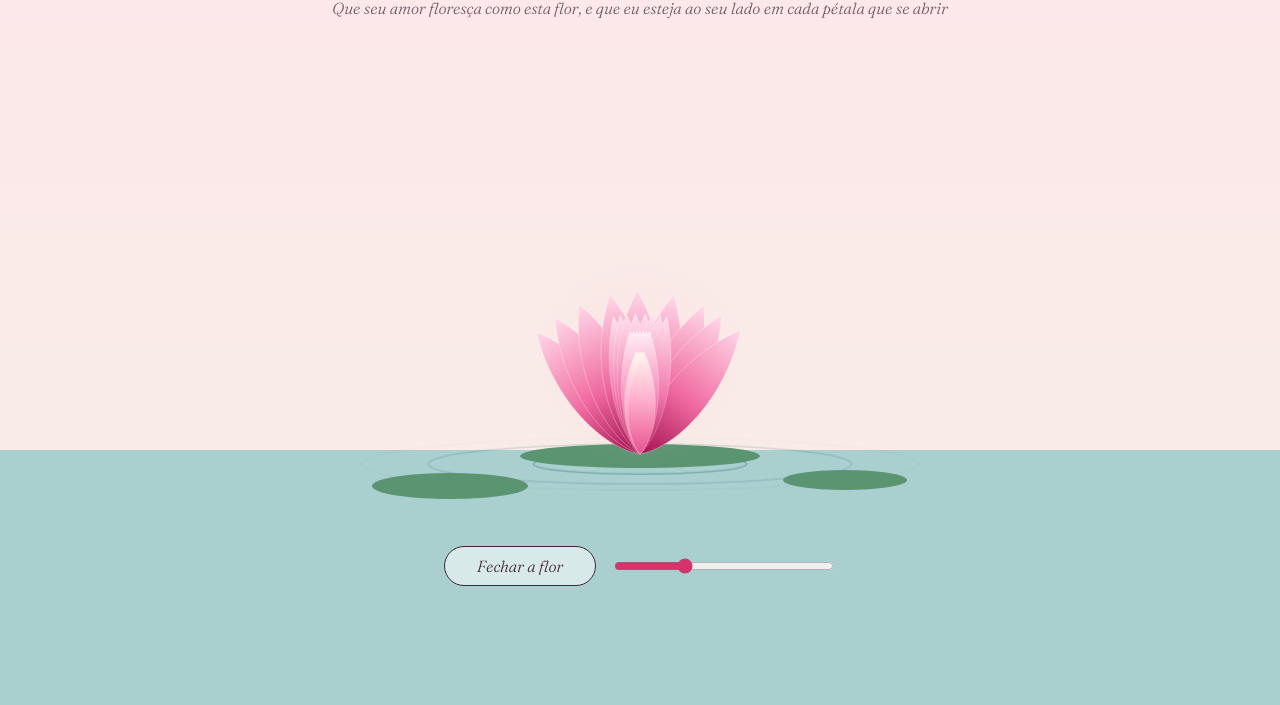
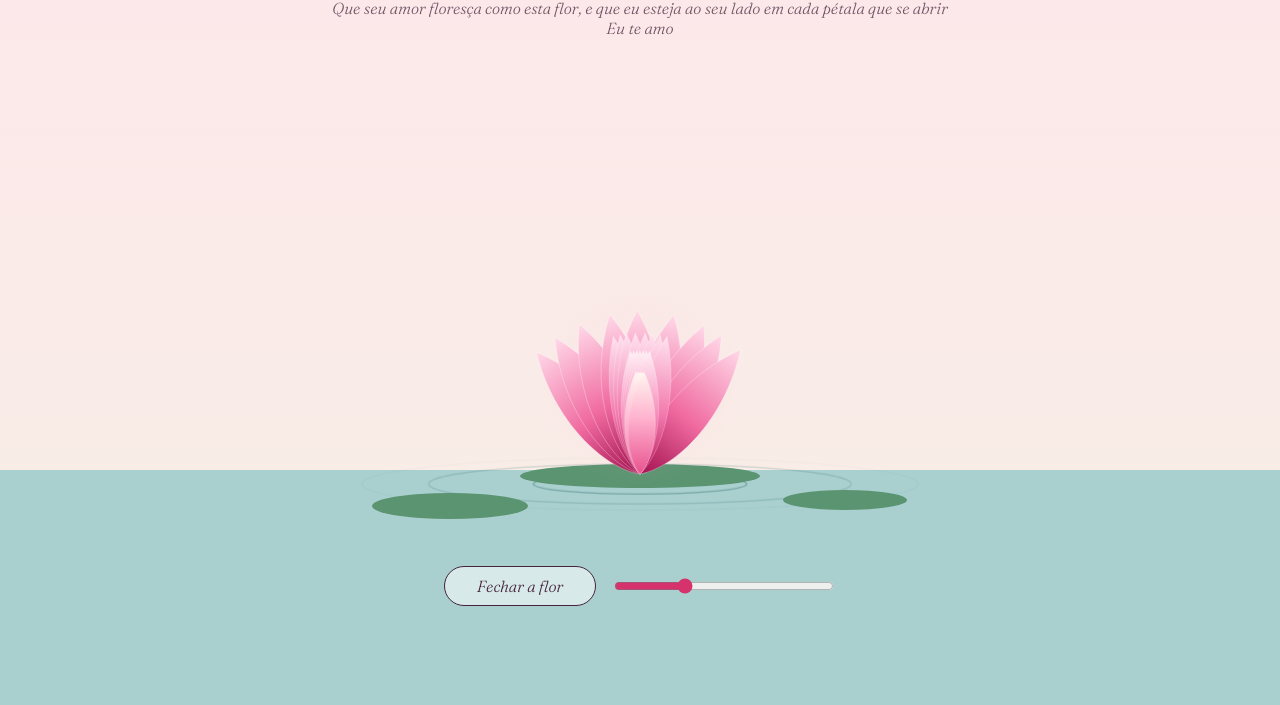
Before and after one commit to Ramossta/flor-de-lotus, a plain HTML site: page index.html in a window 1280 px wide. Shown: the part 95-800 px from the top of the page. Drawn offline with Linux system fonts and the light colour scheme.

Commit message:
Update index.html
ily

```diff
--- a/index.html
+++ b/index.html
@@ -52,7 +52,7 @@ button:focus-visible,input:focus-visible,svg:focus-visible{outline:3px solid var
 <body>
 <header>
   <h1>Feliz Aniversário</h1>
-  <p>Que seu amor floresça como esta flor, e que eu esteja ao seu lado em cada pétala que se abrir</p>
+  <p>Que seu amor floresça como esta flor, e que eu esteja ao seu lado em cada pétala que se abrir<br>Eu te amo</p>
 </header>
 
 <div class="stage">
```
